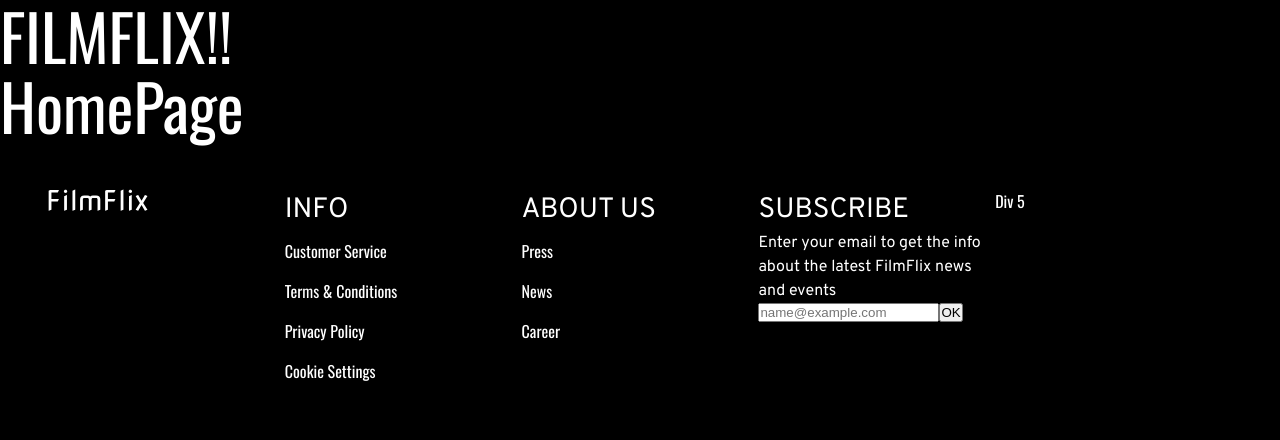
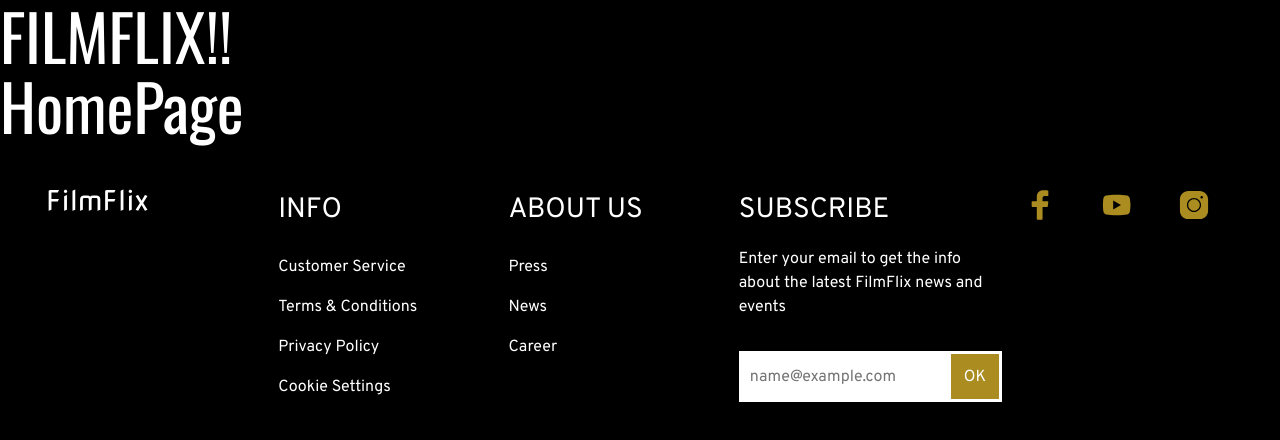
Before and after one commit to Filmflix-FED22G/filmflix, a React (Vite) app: page / in a window 1280 px wide. Shown: the top 440 px of the page. Built offline with nearby package versions, Linux system fonts and the light colour scheme.

Commit message:
Social Media icons added in fifth div

```diff
--- a/src/index.css
+++ b/src/index.css
@@ -104,17 +104,29 @@ a:hover {
   text-decoration: underline;
 }
 
+input {
+  font-family: 'Overpass', sans-serif;
+  font-size: var(--font-size-s);
+  border:none;
+  color: var(--color-placeholder-text);
+  padding: 0 0.7rem;
+}
+
 /* ----- Just added in case we need it ----- */
 
-/* button {
+ button {
   border-radius: 0;
-  border: none;
+  border: 0.2rem solid var(--color-light);
   padding: 0.8rem;
   font-size: 1rem;
   cursor: pointer;
   transition: 0.25s;
+  background-color: var(--color-accent);
+  color: var(--color-light);
+  font-family: 'Overpass', sans-serif;
+  font-size: var(--font-size-s);
 }
 button:hover {
   background-color: var(--color-light);
   color: var(--color-dark-grey);
-} */
+}
--- a/src/pages/components/Footer.tsx
+++ b/src/pages/components/Footer.tsx
@@ -1,6 +1,9 @@
 import React from 'react';
 import styled from 'styled-components';
 import FilmFlix from '../../assets/FilmFlix.svg';
+import facebook from '/icons/facebook.svg';
+import instagram from '/icons/instagram.svg';
+import youtube from '/icons/youtube.svg';
 
 const FooterContainer = styled.footer`
   display: flex;
@@ -17,10 +20,13 @@ const LogoImage = styled.img`
 
 const FooterHeading = styled.h4`
   margin-top: 0;
+  margin-bottom: 1rem;
 `;
 const FooterList = styled.ul`
   list-style: none;
   padding: 0;
+  font-family: 'Overpass', sans-serif;
+  font-weight: var(--font-weight-regular);
 `;
 
 const FooterListItem = styled.li`
@@ -28,8 +34,17 @@ const FooterListItem = styled.li`
 `;
 const FooterForm = styled.form`
   display: flex;
+  margin-top: 2rem;
 `;
 
+const ImageContainer = styled.div`
+  display: flex;
+  justify-content: space-around;
+`;
+const FooterSoMe = styled.img`
+  width: 2rem;
+  height: auto;
+`;
 const Footer: React.FC = () => {
   return (
     <FooterContainer>
@@ -70,7 +85,13 @@ const Footer: React.FC = () => {
           <button type="submit">OK</button>
         </FooterForm>
       </div>
-      <div style={{ flex: 1 }}>Div 5</div>
+      <div style={{ flex: 1 }}>
+        <ImageContainer>
+          <FooterSoMe src={facebook} alt="Image 1" />
+          <FooterSoMe src={youtube} alt="Image 3" />
+          <FooterSoMe src={instagram} alt="Image 2" />
+        </ImageContainer>
+      </div>
     </FooterContainer>
   );
 };
```
